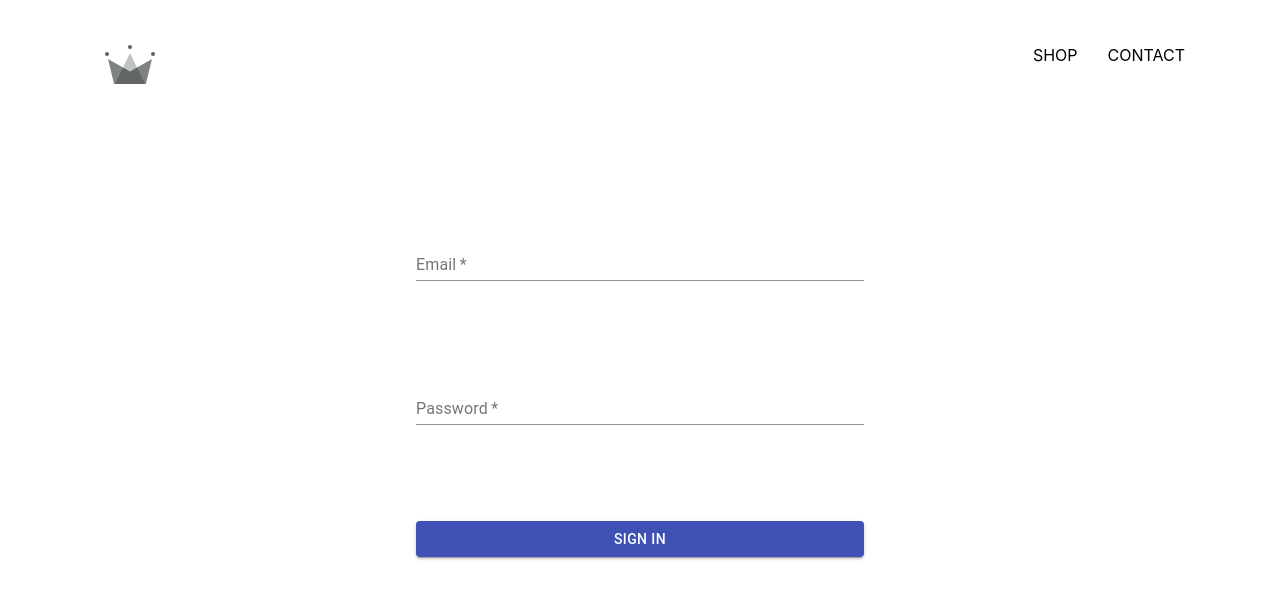
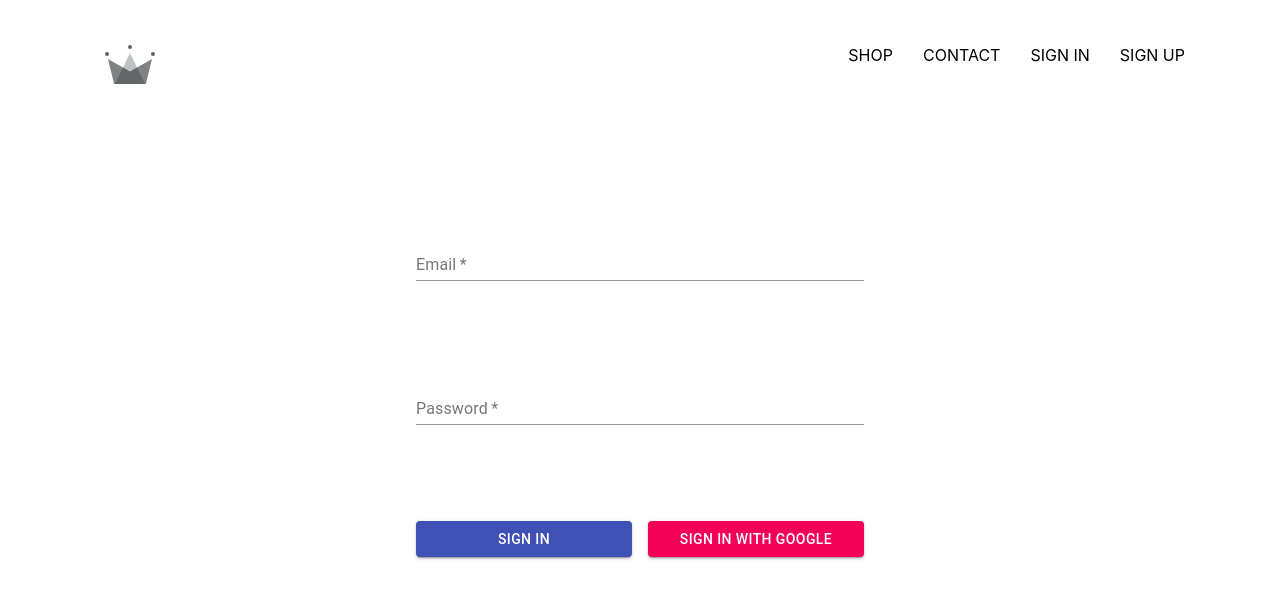
Before and after one commit to isaiah-j/react-store, a React (Create React App) app: page /signin in a window 1280 px wide. Shown: the top 598 px of the page. Built offline with nearby package versions, Linux system fonts and the light colour scheme.

Commit message:
added google auth

```diff
--- a/package.json
+++ b/package.json
@@ -8,6 +8,7 @@
     "@testing-library/jest-dom": "^4.2.4",
     "@testing-library/react": "^9.5.0",
     "@testing-library/user-event": "^7.2.1",
+    "firebase": "^7.17.2",
     "node-sass": "^4.14.1",
     "react": "^16.13.1",
     "react-dom": "^16.13.1",
--- a/src/App.js
+++ b/src/App.js
@@ -6,6 +6,7 @@ import Header from './components/Header/header.component'
 import SignInPage from './pages/sign-in-page/sign-in-page.component'
 import SignUpPage from './pages/sign-up-page/sign-up.page'
 
+import { auth } from './firebase/firebase.utils'
 import { Route, Link, Switch } from 'react-router-dom'
 import './App.css'
 
--- a/src/components/Header/header.component.jsx
+++ b/src/components/Header/header.component.jsx
@@ -17,6 +17,12 @@ const Header = () => (
 			<Link className="option" to="/shop">
 				CONTACT
 			</Link>
+			<Link className="option" to="/signin">
+				SIGN IN
+			</Link>
+			<Link className="option" to="/signup">
+				SIGN UP
+			</Link>
 		</div>
 	</div>
 );
--- a/src/components/sign-in/sign-in.component.jsx
+++ b/src/components/sign-in/sign-in.component.jsx
@@ -2,6 +2,7 @@ import React from 'react';
 import { TextField, Button, FormControl, InputLabel, Input } from '@material-ui/core';
 import useForm from '../../hooks/useForm'
 import './sign-in.styles.scss';
+import { signInWithGoogle } from '../../firebase/firebase.utils'
 
 const initialValues = {
 	email: '',
@@ -30,10 +31,21 @@ const SignIn = () => {
 				controlled value={formValues?.password}
 				label="Password" name='password'
 				onChange={handleChange} />
-			<Button
-				variant='contained'
-				type="submit"
-				color='primary'>Sign In</Button>
+			<div className="sign-in-buttons">
+				<Button
+					variant='contained'
+					type="submit"
+					color='primary'
+					onClick={handleSubmit}
+
+				>Sign In</Button>
+				<Button
+					variant='contained'
+					type="submit"
+					color='secondary'
+					onClick={signInWithGoogle}
+				>Sign In with Google</Button>
+			</div>
 		</form>
 	);
 };
--- a/src/components/sign-in/sign-in.styles.scss
+++ b/src/components/sign-in/sign-in.styles.scss
@@ -2,5 +2,10 @@
     display: grid;
     width: 40%;
     grid-gap: 6rem;
+}
 
+.sign-in-buttons{
+    display: grid;
+    grid-template-columns: 1fr 1fr;
+    grid-gap: 1rem;
 }
--- /dev/null
+++ b/src/firebase/firebase.utils.js
@@ -0,0 +1,27 @@
+import firebase from 'firebase/app'
+import 'firebase/firestore'
+import 'firebase/auth'
+import 'firebase/analytics'
+
+const firebaseConfig = {
+    apiKey: "AIzaSyAslz2UuXrkURW5J2ceS-5_LGeFVmZEjYo",
+    authDomain: "react-store-94cd9.firebaseapp.com",
+    databaseURL: "https://react-store-94cd9.firebaseio.com",
+    projectId: "react-store-94cd9",
+    storageBucket: "react-store-94cd9.appspot.com",
+    messagingSenderId: "346554575314",
+    appId: "1:346554575314:web:d6ed4d64d9402d1578c00b",
+    measurementId: "G-80HGY1KK0W"
+};
+// Initialize Firebase
+firebase.initializeApp(firebaseConfig);
+firebase.analytics();
+
+export const auth = firebase.auth()
+export const firestore = firebase.firestore()
+
+const provider = new firebase.auth.GoogleAuthProvider()
+provider.setCustomParameters({ prompt: 'select_account' })
+
+export const signInWithGoogle = () => auth.signInWithPopup(provider)
+export default firebase
```
Also changed, not shown: 1 other file (tests, documents, lock files or other folders).
